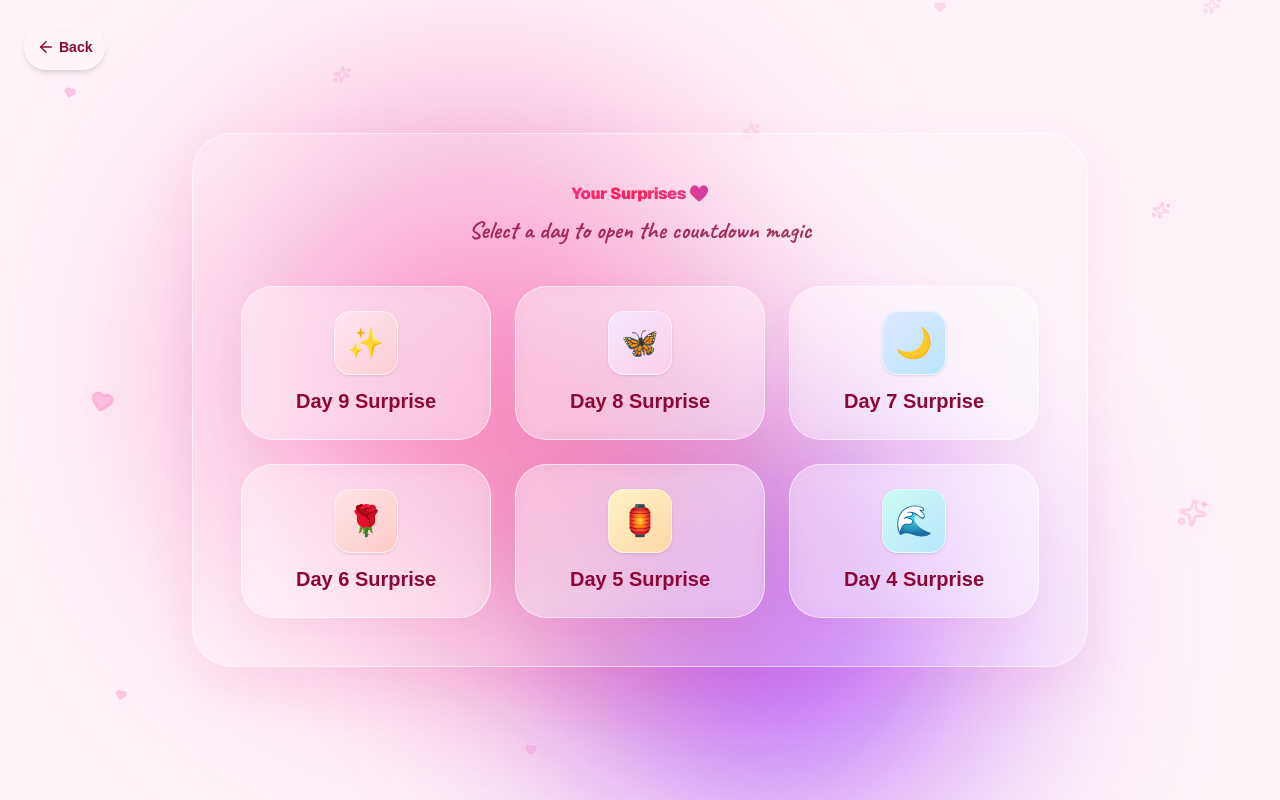
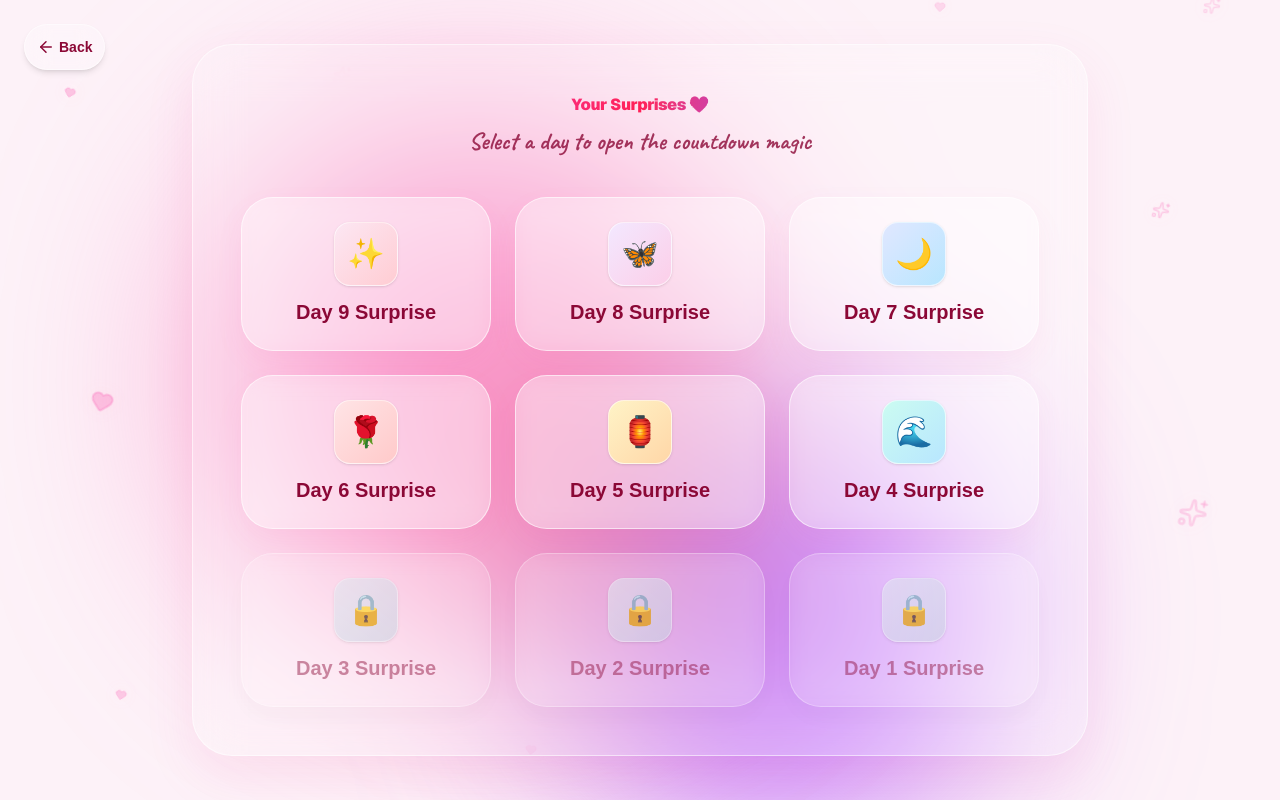
Before and after one commit to AbhiramAmrutaluri/Special, a Next.js app: page /surprises in a window 1280 px wide. Built offline with nearby package versions, Linux system fonts and the light colour scheme.

Commit message:
feat: add locked Day 3, 2, and 1 cards to surprises page with wait toast

```diff
--- a/src/app/surprises/page.tsx
+++ b/src/app/surprises/page.tsx
@@ -1,6 +1,6 @@
 "use client";
 
-import { motion } from "framer-motion";
+import { motion, AnimatePresence } from "framer-motion";
 import { useRouter } from "next/navigation";
 import { Heart, Sparkles, ArrowLeft } from "lucide-react";
 import { useEffect, useState, useMemo } from "react";
@@ -49,6 +49,18 @@ const BackgroundBlobs = () => (
 
 export default function SurprisesPage() {
   const router = useRouter();
+  const [toastMessage, setToastMessage] = useState<string | null>(null);
+
+  useEffect(() => {
+    if (toastMessage) {
+      const timer = setTimeout(() => setToastMessage(null), 3000);
+      return () => clearTimeout(timer);
+    }
+  }, [toastMessage]);
+
+  const handleLockedClick = () => {
+    setToastMessage("Wait until the time arrives 🔒");
+  };
 
   // Floating background elements
   const floatingHearts = useMemo(() => {
@@ -193,8 +205,65 @@ export default function SurprisesPage() {
             </div>
           </motion.button>
 
+          {/* Day 3 Card (Locked) */}
+          <motion.button
+            onClick={handleLockedClick}
+            className="flex-1 rounded-[2rem] border border-white/40 bg-white/15 opacity-75 hover:opacity-90 p-6 shadow-[0_12px_30px_rgba(0,0,0,0.03)] backdrop-blur-md transition-all duration-300 hover:scale-105 active:scale-95 text-rose-950 font-bold flex flex-col items-center gap-3 cursor-pointer group"
+            whileHover={{ y: -4, boxShadow: "0px 20px 40px rgba(0,0,0,0.08)" }}
+          >
+            <div className="relative flex h-16 w-16 items-center justify-center rounded-2xl bg-gradient-to-br from-slate-200/80 to-slate-300/80 text-slate-500 group-hover:scale-110 transition duration-300 shadow-sm border border-white/40">
+              <span className="text-3xl">🔒</span>
+            </div>
+            <div className="flex flex-col items-center">
+              <span className="text-xl font-black text-rose-900/60">Day 3 Surprise</span>
+            </div>
+          </motion.button>
+
+          {/* Day 2 Card (Locked) */}
+          <motion.button
+            onClick={handleLockedClick}
+            className="flex-1 rounded-[2rem] border border-white/40 bg-white/15 opacity-75 hover:opacity-90 p-6 shadow-[0_12px_30px_rgba(0,0,0,0.03)] backdrop-blur-md transition-all duration-300 hover:scale-105 active:scale-95 text-rose-950 font-bold flex flex-col items-center gap-3 cursor-pointer group"
+            whileHover={{ y: -4, boxShadow: "0px 20px 40px rgba(0,0,0,0.08)" }}
+          >
+            <div className="relative flex h-16 w-16 items-center justify-center rounded-2xl bg-gradient-to-br from-slate-200/80 to-slate-300/80 text-slate-500 group-hover:scale-110 transition duration-300 shadow-sm border border-white/40">
+              <span className="text-3xl">🔒</span>
+            </div>
+            <div className="flex flex-col items-center">
+              <span className="text-xl font-black text-rose-900/60">Day 2 Surprise</span>
+            </div>
+          </motion.button>
+
+          {/* Day 1 Card (Locked) */}
+          <motion.button
+            onClick={handleLockedClick}
+            className="flex-1 rounded-[2rem] border border-white/40 bg-white/15 opacity-75 hover:opacity-90 p-6 shadow-[0_12px_30px_rgba(0,0,0,0.03)] backdrop-blur-md transition-all duration-300 hover:scale-105 active:scale-95 text-rose-950 font-bold flex flex-col items-center gap-3 cursor-pointer group"
+            whileHover={{ y: -4, boxShadow: "0px 20px 40px rgba(0,0,0,0.08)" }}
+          >
+            <div className="relative flex h-16 w-16 items-center justify-center rounded-2xl bg-gradient-to-br from-slate-200/80 to-slate-300/80 text-slate-500 group-hover:scale-110 transition duration-300 shadow-sm border border-white/40">
+              <span className="text-3xl">🔒</span>
+            </div>
+            <div className="flex flex-col items-center">
+              <span className="text-xl font-black text-rose-900/60">Day 1 Surprise</span>
+            </div>
+          </motion.button>
+
         </div>
       </motion.div>
+
+      {/* Floating Toast Notification */}
+      <AnimatePresence>
+        {toastMessage && (
+          <motion.div
+            initial={{ opacity: 0, y: 50, scale: 0.9, x: "-50%" }}
+            animate={{ opacity: 1, y: 0, scale: 1, x: "-50%" }}
+            exit={{ opacity: 0, y: 20, scale: 0.9, x: "-50%" }}
+            className="fixed bottom-8 left-1/2 z-50 rounded-[1.5rem] border border-rose-200/60 bg-white/95 px-6 py-3.5 shadow-2xl backdrop-blur-md flex items-center gap-2 text-rose-900 font-bold"
+          >
+            <span className="text-xl">🔒</span>
+            <span className={`${caveat.className} text-xl md:text-2xl`}>{toastMessage}</span>
+          </motion.div>
+        )}
+      </AnimatePresence>
     </div>
   );
 }
```
